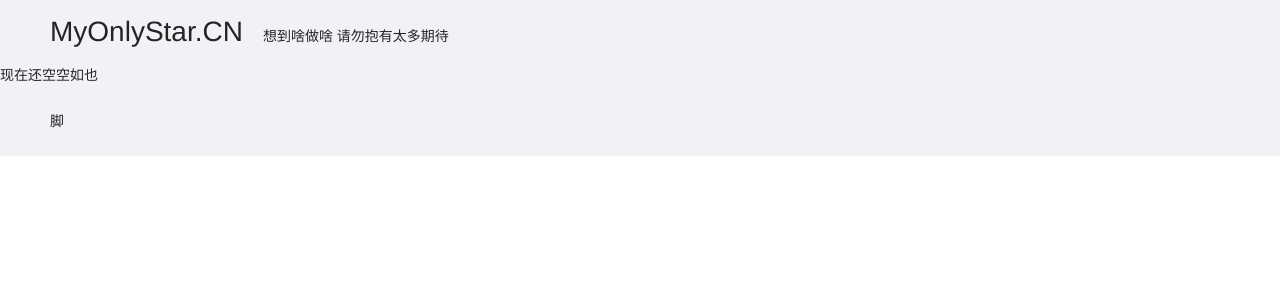
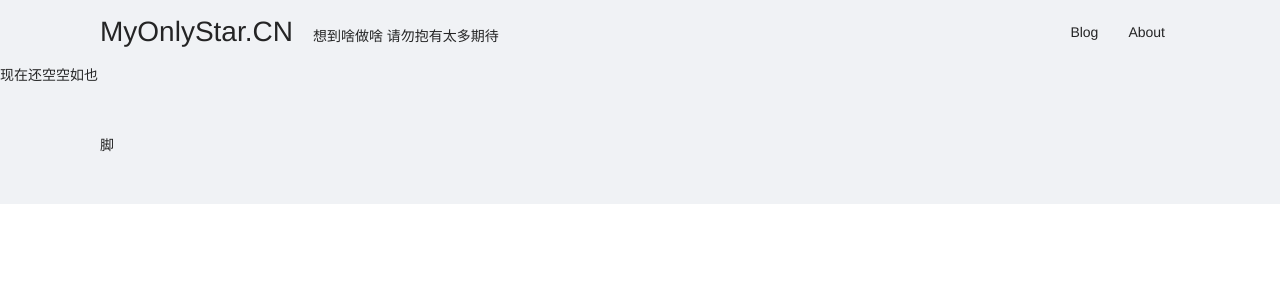
Before and after one commit to hcfw007/myonlystar.cn-frontend, a Vue app: page / in a window 1280 px wide. Shown: the top 300 px of the page. Built offline with nearby package versions, Linux system fonts and the light colour scheme.

Commit message:
feat: update navbar

```diff
--- a/src/App.vue
+++ b/src/App.vue
@@ -1,7 +1,6 @@
 <template>
   <a-config-provider :locale="locale">
     <router-view
-      id="main"
       class="light"
     />
   </a-config-provider>
--- a/src/components/Navbar.vue
+++ b/src/components/Navbar.vue
@@ -1,8 +1,24 @@
 <template>
-  <a-layout-header class="nav">
-    <div class="website-title-block">
-      <span class="website-title">MyOnlyStar.CN</span>
-      <span class="website-subtitle">想到啥做啥 请勿抱有太多期待</span>
+  <a-layout-header>
+    <div class="content-container nav-content-container">
+      <a-row>
+        <a-col :span="12">
+          <div class="website-title-block">
+            <span class="website-title">MyOnlyStar.CN</span>
+            <span class="website-subtitle">想到啥做啥 请勿抱有太多期待</span>
+          </div>
+        </a-col>
+        <a-col :span="12">
+          <div class="nav-menu-container">
+            <div class="nav-menu-title clickable">
+              Blog
+            </div>
+            <div class="nav-menu-title clickable">
+              About
+            </div>
+          </div>
+        </a-col>
+      </a-row>
     </div>
   </a-layout-header>
 </template>
@@ -15,10 +31,7 @@ export default defineComponent({
 </script>
 
 <style lang="stylus">
-.nav.ant-layout-header
-    background: var(--sub-background)
-    color: var(--sub-color)
-
+.nav-content-container
   .website-title
     font-size: 28px
 
@@ -26,4 +39,11 @@ export default defineComponent({
     margin-left:20px
     font-size: 14px
     color: var(--faint-color)
+
+  .nav-menu-container
+    display: flex
+    justify-content: flex-end
+
+    .nav-menu-title
+      padding: 0 15px
 </style>
--- a/src/views/Index.vue
+++ b/src/views/Index.vue
@@ -1,6 +1,8 @@
 <template>
   <a-layout>
-    <Navbar />
+    <a-layout-header>
+      <Navbar />
+    </a-layout-header>
     <a-layout-content>
       <a-row>
         <a-col :span="24">
@@ -8,7 +10,9 @@
         </a-col>
       </a-row>
     </a-layout-content>
-    <Feet />
+    <a-layout-footer>
+      <Feet />
+    </a-layout-footer>
   </a-layout>
 </template>
 
@@ -27,6 +31,10 @@ export default defineComponent({
 </script>
 
 <style lang="stylus">
+header.ant-layout-header
+  background: var(--sub-background)
+  color: var(--sub-color)
+
 main.ant-layout-content
   background-color: var(--main-background)
   color: var(--main-color)
```
Also changed, not shown: 1 other file (tests, documents, lock files or other folders).
